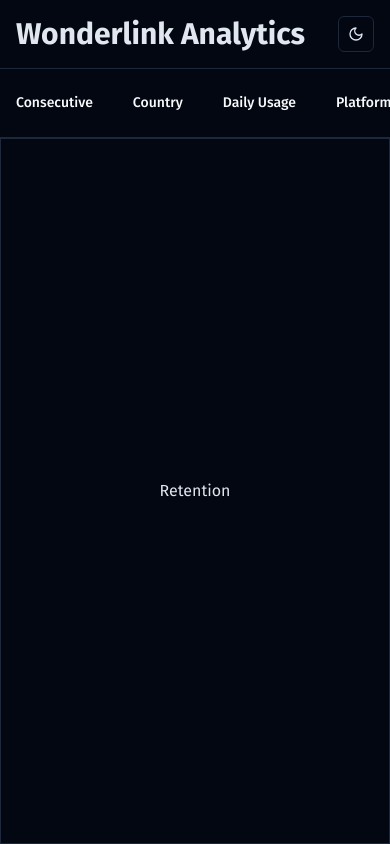
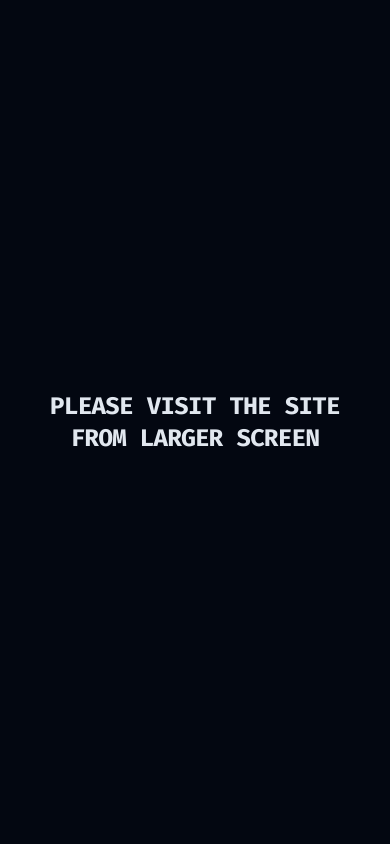
Before and after one commit to dorukozerr/wonderlink-frontend, a React (Vite) app: page / in a window 390 px wide. Built offline with nearby package versions, Linux system fonts and the light colour scheme.

Commit message:
feat: disable app on mobile devices

```diff
--- a/src/App.tsx
+++ b/src/App.tsx
@@ -28,11 +28,11 @@ export const App = () => {
 
   return (
     <div className='flex h-full w-full flex-col items-start justify-start'>
-      <div className='flex h-max w-full items-center justify-start gap-2 border-b border-border py-4'>
+      <div className='flex h-max w-full items-center justify-start gap-2 border-b border-border p-4'>
         {Object.keys(viewStates).map((state, index) => (
           <Button
             key={`viewStateLink-${index}`}
-            variant={viewState === state ? 'default' : 'link'}
+            variant={viewState === state ? 'default' : 'outline'}
             className='capitalize'
             onClick={() => changeViewState(state as ViewState)}
           >
--- a/src/components/layout/index.tsx
+++ b/src/components/layout/index.tsx
@@ -3,10 +3,17 @@ import { ReactNode } from 'react';
 import { Header } from '@/components/layout/header';
 
 export const Layout = ({ children }: { children: ReactNode }) => (
-  <main className='flex h-full w-full flex-col items-start justify-start'>
-    <Header />
-    <section className='mx-auto w-full max-w-[1440px] flex-1 overflow-auto'>
-      {children}
-    </section>
-  </main>
+  <>
+    <main className='hidden h-full w-full flex-col items-start justify-start md:flex'>
+      <Header />
+      <section className='mx-auto w-full max-w-[1440px] flex-1 overflow-auto'>
+        {children}
+      </section>
+    </main>
+    <main className='flex h-full w-full items-center justify-center p-8 md:hidden'>
+      <h1 className='mono scroll-m-20 text-center text-2xl font-extrabold tracking-tight'>
+        PLEASE VISIT THE SITE FROM LARGER SCREEN
+      </h1>
+    </main>
+  </>
 );
```
